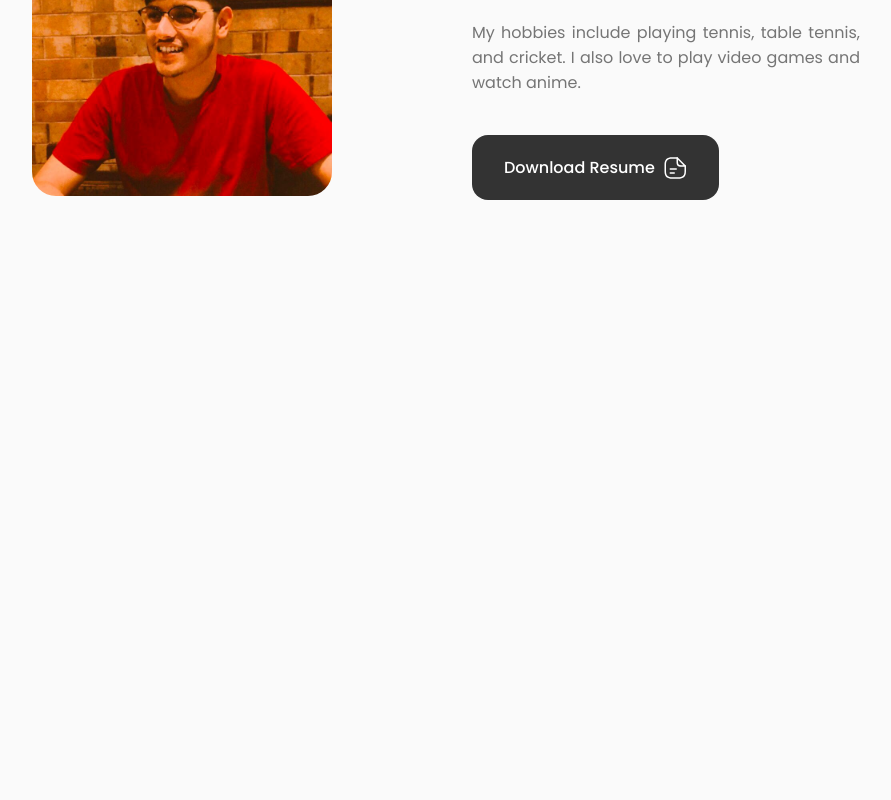
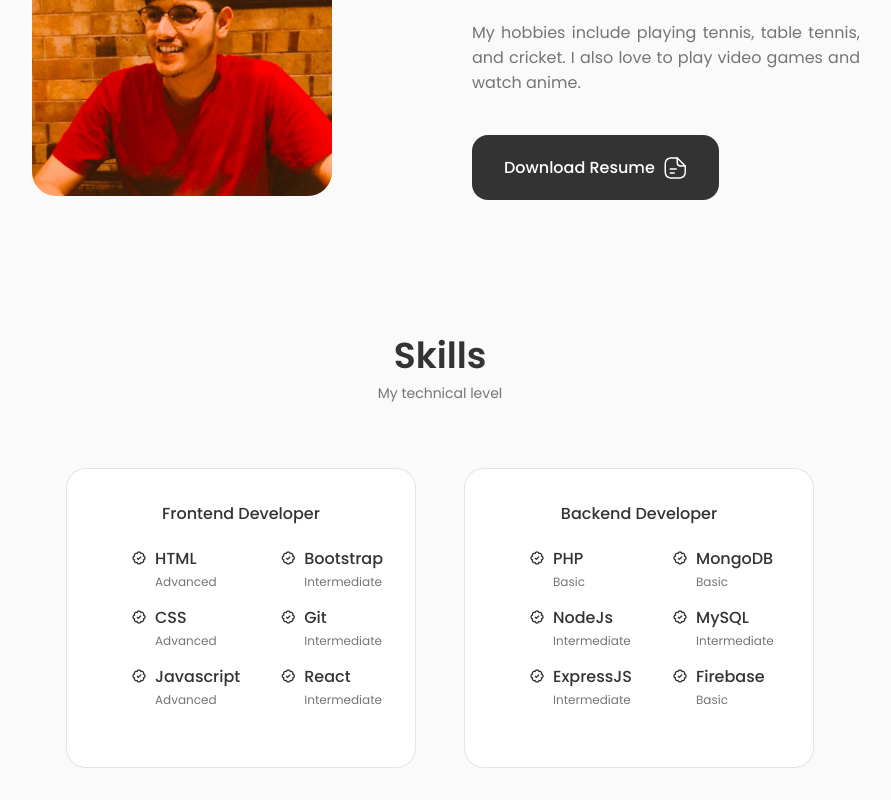
Before and after one commit to SidharthMishra-07/portfolio, a React (Create React App) app: page / in a window 1280 px wide. Shown: the part 1098-1898 px from the top of the page, without its empty margins (200-1091 px from the left). Before the commit the page ends 1330 px from the top, so only its background shows below. Built offline with nearby package versions, Linux system fonts and the light colour scheme.

Commit message:
Skills Added

```diff
--- a/src/App.js
+++ b/src/App.js
@@ -3,6 +3,7 @@
 import Header from './Components/Header/Header';
 import Home from './Components/Home/Home';
 import About from './Components/About/About';
+import Skills from './Components/Skills/Skills';
 
 const App = () => {
   return (
@@ -11,6 +12,7 @@
       <main className="main">
         <Home />
         <About />
+        <Skills />
       </main>
     </>
   )
--- /dev/null
+++ b/src/Components/Skills/Backend.jsx
@@ -0,0 +1,67 @@
+import React from 'react'
+
+const Backend = () => {
+    return (
+        <div className="skills_content">
+            <h3 className="skills_title">
+                Backend Developer
+            </h3>
+            <div className="skills_box">
+                <div className="skills_group">
+                    <div className="skills_data">
+                        <i class='bx bx-badge-check' ></i>
+                        <div>
+                            <h3 className="skills_name">PHP</h3>
+                            <span className="skills_level">Basic</span>
+                        </div>
+                    </div>
+
+                    <div className="skills_data">
+                        <i class='bx bx-badge-check' ></i>
+                        <div>
+                            <h3 className="skills_name">NodeJs</h3>
+                            <span className="skills_level">Intermediate</span>
+                        </div>
+                    </div>
+
+                    <div className="skills_data">
+                        <i class='bx bx-badge-check' ></i>
+                        <div>
+                            <h3 className="skills_name">ExpressJS</h3>
+                            <span className="skills_level">Intermediate</span>
+                        </div>
+                    </div>
+                </div>
+
+                <div className="skills_group">
+
+                    <div className="skills_data">
+                        <i class='bx bx-badge-check' ></i>
+                        <div>
+                            <h3 className="skills_name">MongoDB</h3>
+                            <span className="skills_level">Basic</span>
+                        </div>
+                    </div>
+
+                    <div className="skills_data">
+                        <i class='bx bx-badge-check' ></i>
+                        <div>
+                            <h3 className="skills_name">MySQL</h3>
+                            <span className="skills_level">Intermediate</span>
+                        </div>
+                    </div>
+
+                    <div className="skills_data">
+                        <i class='bx bx-badge-check' ></i>
+                        <div>
+                            <h3 className="skills_name">Firebase</h3>
+                            <span className="skills_level">Basic</span>
+                        </div>
+                    </div>
+                </div>
+            </div>
+        </div>
+    )
+}
+
+export default Backend
--- /dev/null
+++ b/src/Components/Skills/Frontend.jsx
@@ -0,0 +1,66 @@
+import React from 'react'
+
+const Frontend = () => {
+    return (
+        <div className="skills_content">
+            <h3 className="skills_title">
+                Frontend Developer
+            </h3>
+            <div className="skills_box">
+                <div className="skills_group">
+                    <div className="skills_data">
+                        <i class='bx bx-badge-check' ></i>
+                        <div>
+                            <h3 className="skills_name">HTML</h3>
+                            <span className="skills_level">Advanced</span>
+                        </div>
+                    </div>
+
+                    <div className="skills_data">
+                        <i class='bx bx-badge-check' ></i>
+                        <div>
+                            <h3 className="skills_name">CSS</h3>
+                            <span className="skills_level">Advanced</span>
+                        </div>
+                    </div>
+
+                    <div className="skills_data">
+                        <i class='bx bx-badge-check' ></i>
+                        <div>
+                            <h3 className="skills_name">Javascript</h3>
+                            <span className="skills_level">Advanced</span>
+                        </div>
+                    </div>
+                </div>
+
+                <div className="skills_group">
+                    <div className="skills_data">
+                        <i class='bx bx-badge-check' ></i>
+                        <div>
+                            <h3 className="skills_name">Bootstrap</h3>
+                            <span className="skills_level">Intermediate</span>
+                        </div>
+                    </div>
+
+                    <div className="skills_data">
+                        <i class='bx bx-badge-check' ></i>
+                        <div>
+                            <h3 className="skills_name">Git</h3>
+                            <span className="skills_level">Intermediate</span>
+                        </div>
+                    </div>
+
+                    <div className="skills_data">
+                        <i class='bx bx-badge-check' ></i>
+                        <div>
+                            <h3 className="skills_name">React</h3>
+                            <span className="skills_level">Intermediate</span>
+                        </div>
+                    </div>
+                </div>
+            </div>
+        </div>
+    )
+}
+
+export default Frontend
--- /dev/null
+++ b/src/Components/Skills/Skills.css
@@ -0,0 +1,73 @@
+.skills_container{
+    grid-template-columns: repeat(2, 350px);
+    column-gap: 3rem;
+    justify-content: center;
+}
+.skills_content{
+    background-color: var(--container-color);
+    border: 1px solid rgba(0, 0, 0, 0.1);
+    padding: 2rem 4rem;
+    border-radius: 1.25rem;
+}
+.skills_title{
+    font-size: var(--normal-font-size);
+    font-weight: var(--font-medium);
+    text-align: center;
+    margin-bottom: var(--mb-1-5);
+}
+.skills_box{
+    display: flex;
+    align-items: center;
+    column-gap: 2.5rem;
+    margin-bottom: var(--mb-1-5);
+}
+.skills_group{
+    display: grid;
+    align-items: flex-start;
+    row-gap: 1rem;
+}
+.skills_data{
+    display: flex;
+    column-gap: 0.5rem;
+}
+.skills .bx-badge-check{
+    font-size: 1rem;
+    color: var(--title-color);
+}
+.skills_name{
+    font-size: var(--normal-font-size);
+    font-weight: var(--font-medium);
+    line-height: 18px;
+}
+.skills_level{
+    font-size: var(--tiny-font-size);
+}
+
+/*=============== BREAKPOINTS ===============*/
+  /* For large devices */
+@media screen and (max-width: 992px) {
+    .skills_container{
+        grid-template-columns: max-content;
+        row-gap: 2rem;
+    }
+}
+
+/* For medium devices */
+@media screen and (max-width: 576px) {
+    .skills_container{
+        grid-template-columns: 1fr;
+    }
+    .skills_content{
+        padding: 1.5rem;
+    }
+}
+
+/* For small devices */
+@media screen and (max-width: 350px) {
+    .skills_box{
+        column-gap: 1.25rem;
+    }
+    .skills_name{
+        font-size: var(--small-font-size);
+    }
+}
--- a/src/Components/Skills/Skills.jsx
+++ b/src/Components/Skills/Skills.jsx
@@ -1,5 +1,7 @@
 import React from 'react';
 import './Skills.css';
+import Frontend from './Frontend';
+import Backend from './Backend';
 
 const Skills = () => {
   return (
@@ -7,7 +9,8 @@
         <h2 className="section_title">Skills</h2>
         <span className="section_subtitle">My technical level</span>
         <div className="skills_container container grid">
-
+            <Frontend />
+            <Backend />
         </div>
     </div>
   )
```
